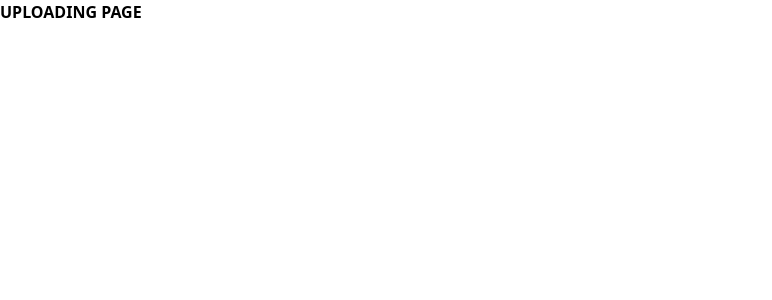
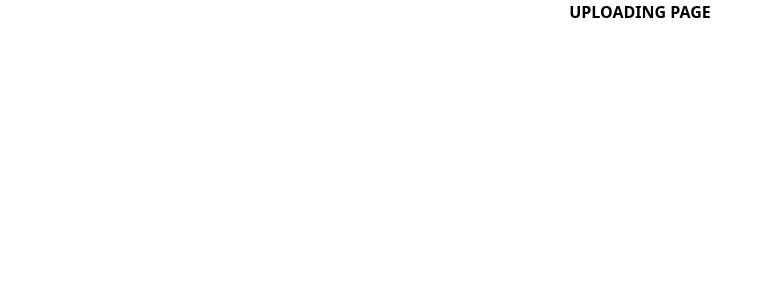
Before and after one commit to DON-CHATHA/salima-ticket, a Next.js app: page /Upload in a window 1280 px wide. Shown: the top 300 px of the page, without its empty margins (0-772 px from the left). Built offline with nearby package versions, Linux system fonts and the light colour scheme.

Commit message:
changing landing page

```diff
--- a/app/Upload/page.jsx
+++ b/app/Upload/page.jsx
@@ -2,7 +2,7 @@
 
 function page() {
   return (
-    <div className='items-center justify-around font-extrabold  '>
+    <div className=' flex items-center justify-around font-extrabold  '>
         UPLOADING PAGE
     </div>
   )
```
